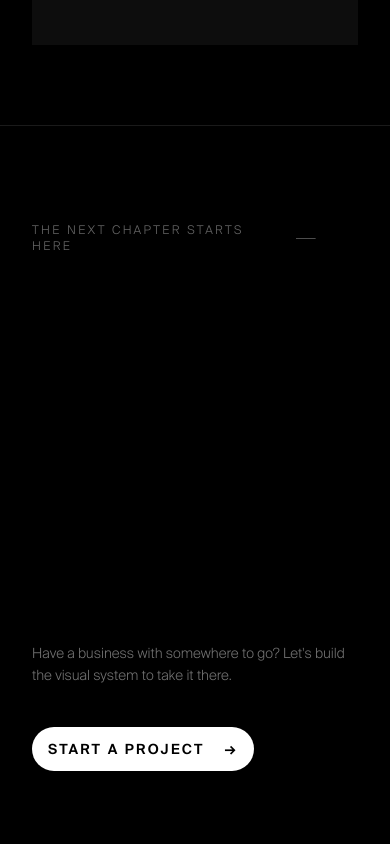
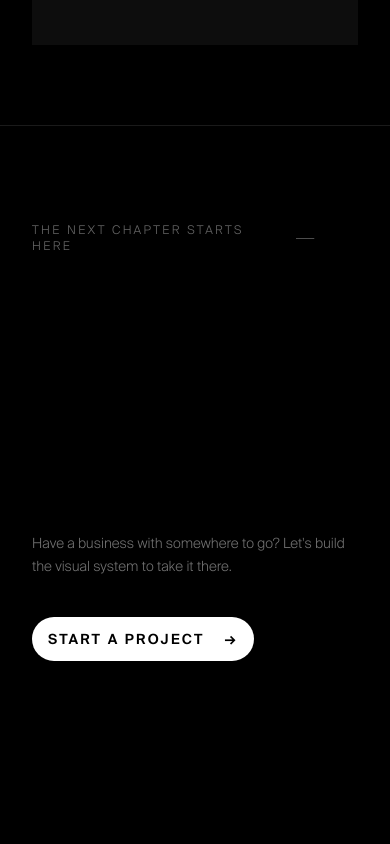
Before and after one commit to Cr4N31/Visium-Studios, a React (Vite) app in the folder visium_studios/: page /studio in a window 390 px wide. Shown: the part 5640-6484 px from the top of the page. Built offline with nearby package versions, Linux system fonts and the light colour scheme.

Commit message:
refactor: update styling in FinalCTA, CallPage, and Landing components for improved aesthetics and consistency

```diff
--- a/visium_studios/src/components/home/FinalCta.jsx
+++ b/visium_studios/src/components/home/FinalCta.jsx
@@ -28,10 +28,10 @@ function FinalCTA({ eyebrow = "Start a Project" }) {
     <section
       ref={sectionRef}
       id="start-a-project"
-      className="relative min-h-[85svh] overflow-hidden border-t border-white/10 px-8 py-24 text-white md:min-h-screen md:py-32"
+      className="relative overflow-hidden border-t border-white/10 px-8 py-24 text-white md:min-h-screen md:py-32"
       aria-labelledby="final-cta-heading"
     >
-      <div className="relative z-10 flex min-h-[65svh] flex-col justify-between md:min-h-[75svh]">
+      <div className="relative z-10 flex min-h-[52svh] flex-col justify-between md:min-h-[58svh]">
         {/* Section label */}
         <div className="flex items-center gap-4">
           <span className="text-xs uppercase tracking-[0.2em] text-white/40">
@@ -45,7 +45,7 @@ function FinalCTA({ eyebrow = "Start a Project" }) {
         </div>
 
         {/* Main CTA */}
-        <div className="mt-8 md:mt-0">
+        <div>
           <Motion.div
             style={{
               y: headlineY,
@@ -54,7 +54,7 @@ function FinalCTA({ eyebrow = "Start a Project" }) {
           >
             <span
               id="final-cta-heading"
-              className="max-w-[1100px] text-[clamp(2.9rem,9vw,5rem)] tracking-[-0.07em] font-normal leading-[1.08] md:leading-[1.06] md:text-[clamp(3rem,5vw,5rem)]"
+              className="text-[clamp(2.9rem,9vw,5rem)] tracking-[-0.07em] font-normal leading-[1.08] md:leading-[1.06] md:text-[clamp(3rem,5vw,5rem)]"
             >
               Let&apos;s build something
               <br />
@@ -64,7 +64,7 @@ function FinalCTA({ eyebrow = "Start a Project" }) {
         </div>
 
         {/* Bottom action */}
-        <div className="flex flex-col gap-10 md:mt-0 md:flex-row md:items-end md:justify-between">
+        <div className="flex flex-col gap-10 md:flex-row md:items-end md:justify-between">
           <p className="max-w-sm text-sm leading-relaxed text-white/45 md:text-base">
             Have a business with somewhere to go? Let&apos;s build the visual
             system to take it there.
--- a/visium_studios/src/components/project/CallPage.jsx
+++ b/visium_studios/src/components/project/CallPage.jsx
@@ -55,7 +55,7 @@ function ActionCard({ item }) {
       onMouseEnter={() => setHovered(true)}
       onMouseLeave={() => setHovered(false)}
       onMouseMove={handleMove}
-      className={`group relative flex flex-1 flex-col gap-4 overflow-hidden border p-8 text-left transition-colors duration-500 ease-out ${
+      className={`group relative rounded-2xl flex flex-1 flex-col gap-4 overflow-hidden border p-8 text-left transition-colors duration-500 ease-out ${
         hovered
           ? "border-white bg-white text-black"
           : "border-white/30 bg-transparent text-white"
--- a/visium_studios/src/components/project/Landing.jsx
+++ b/visium_studios/src/components/project/Landing.jsx
@@ -54,7 +54,7 @@ function ActionCard({ item }) {
       onMouseEnter={() => setHovered(true)}
       onMouseLeave={() => setHovered(false)}
       onMouseMove={handleMove}
-      className={`group relative flex flex-1 flex-col gap-4 overflow-hidden border p-8 text-left transition-colors duration-500 ease-out ${
+      className={`group relative flex flex-1 flex-col gap-4 overflow-hidden rounded-2xl border p-8 text-left transition-colors duration-500 ease-out ${
         hovered
           ? "border-white bg-white text-black"
           : "border-white/30 bg-transparent text-white"
```
